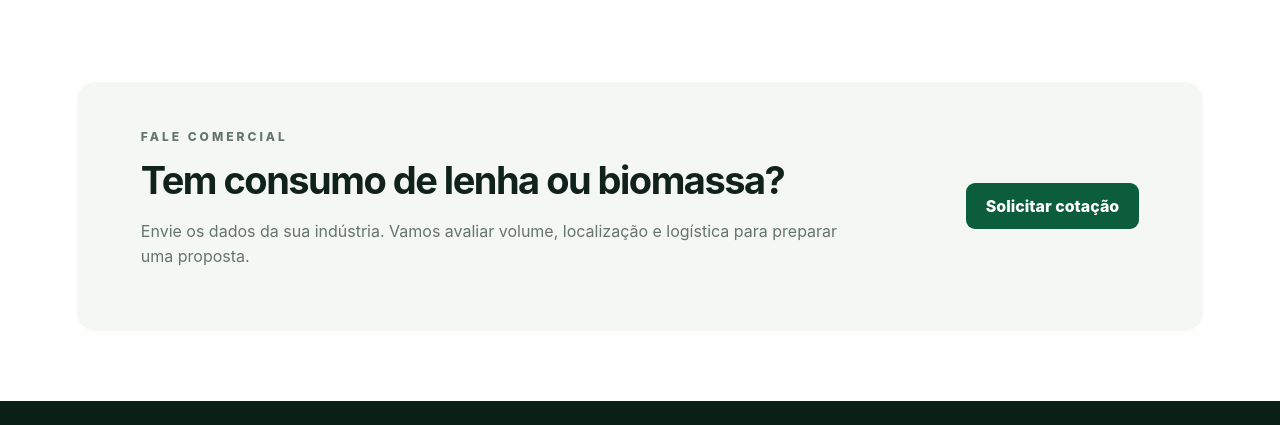
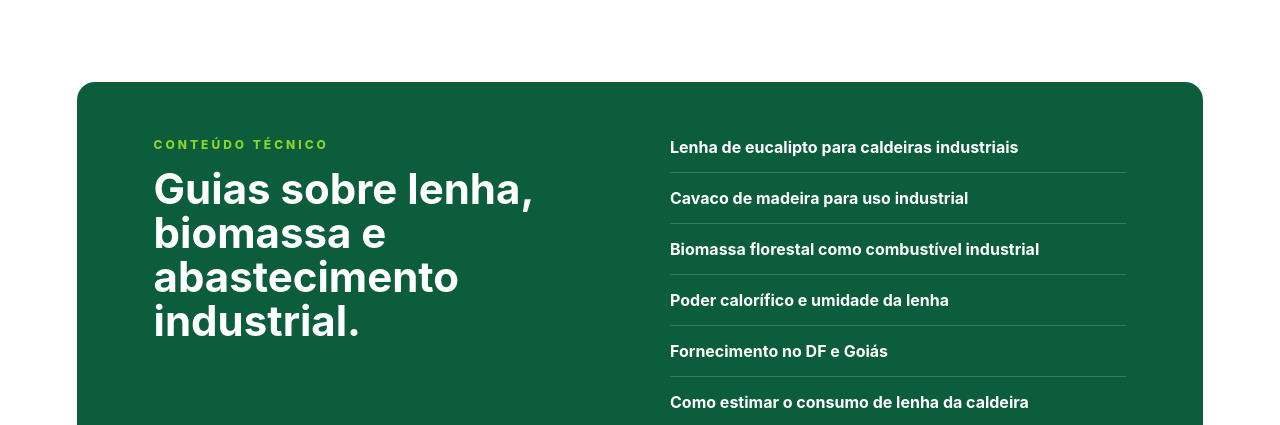
Before and after one commit to TFERRE21/Biomassa, a website: page site/index.html in a window 1280 px wide. Shown: the part 2219-2644 px from the top of the page. Drawn offline with Linux system fonts and the light colour scheme.

Commit message:
Link Biomassa thematic SEO guides from homepage

```diff
--- a/site/index.html
+++ b/site/index.html
@@ -99,6 +99,18 @@
       <div class="step"><b>4</b><h3>Produção sem interrupções</h3><p>Biomassa chegando no prazo combinado.</p></div>
     </section>
 
+    <section class="volume" id="guias">
+      <div><p class="eyebrow">CONTEÚDO TÉCNICO</p><h2>Guias sobre lenha, biomassa e abastecimento industrial.</h2></div>
+      <ul>
+        <li><a href="/guias/lenha-de-eucalipto-para-caldeiras-industriais.html">Lenha de eucalipto para caldeiras industriais</a></li>
+        <li><a href="/guias/cavaco-de-madeira-para-uso-industrial.html">Cavaco de madeira para uso industrial</a></li>
+        <li><a href="/guias/biomassa-florestal-combustivel-industrial.html">Biomassa florestal como combustível industrial</a></li>
+        <li><a href="/guias/poder-calorifico-e-umidade-da-lenha.html">Poder calorífico e umidade da lenha</a></li>
+        <li><a href="/guias/fornecimento-de-biomassa-no-df-e-goias.html">Fornecimento no DF e Goiás</a></li>
+        <li><a href="/guias/como-calcular-consumo-de-lenha-da-caldeira.html">Como estimar o consumo de lenha da caldeira</a></li>
+      </ul>
+    </section>
+
     <section id="contato" class="contact">
       <div><p class="eyebrow dark">FALE COMERCIAL</p><h2>Tem consumo de lenha ou biomassa?</h2><p>Envie os dados da sua indústria. Vamos avaliar volume, localização e logística para preparar uma proposta.</p></div>
       <a class="contact-button" href="#inicio">Solicitar cotação</a>
```
